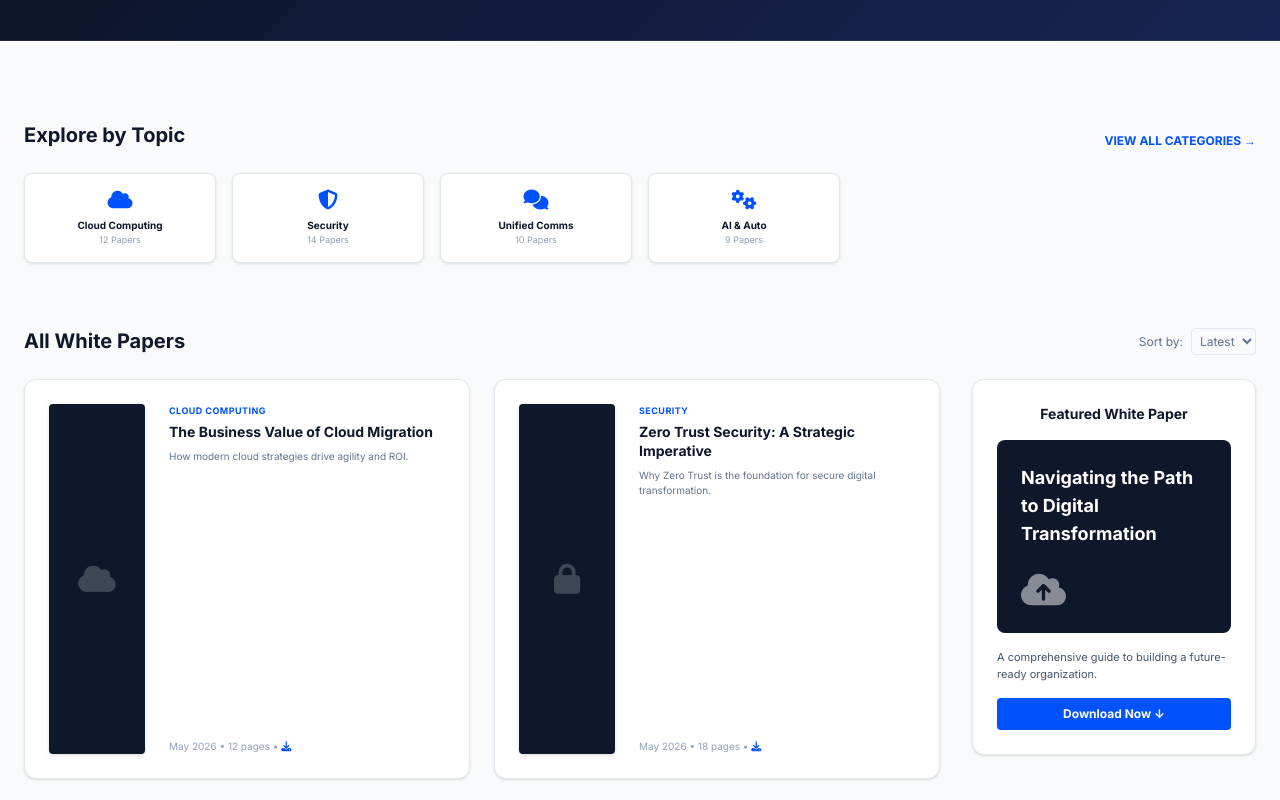
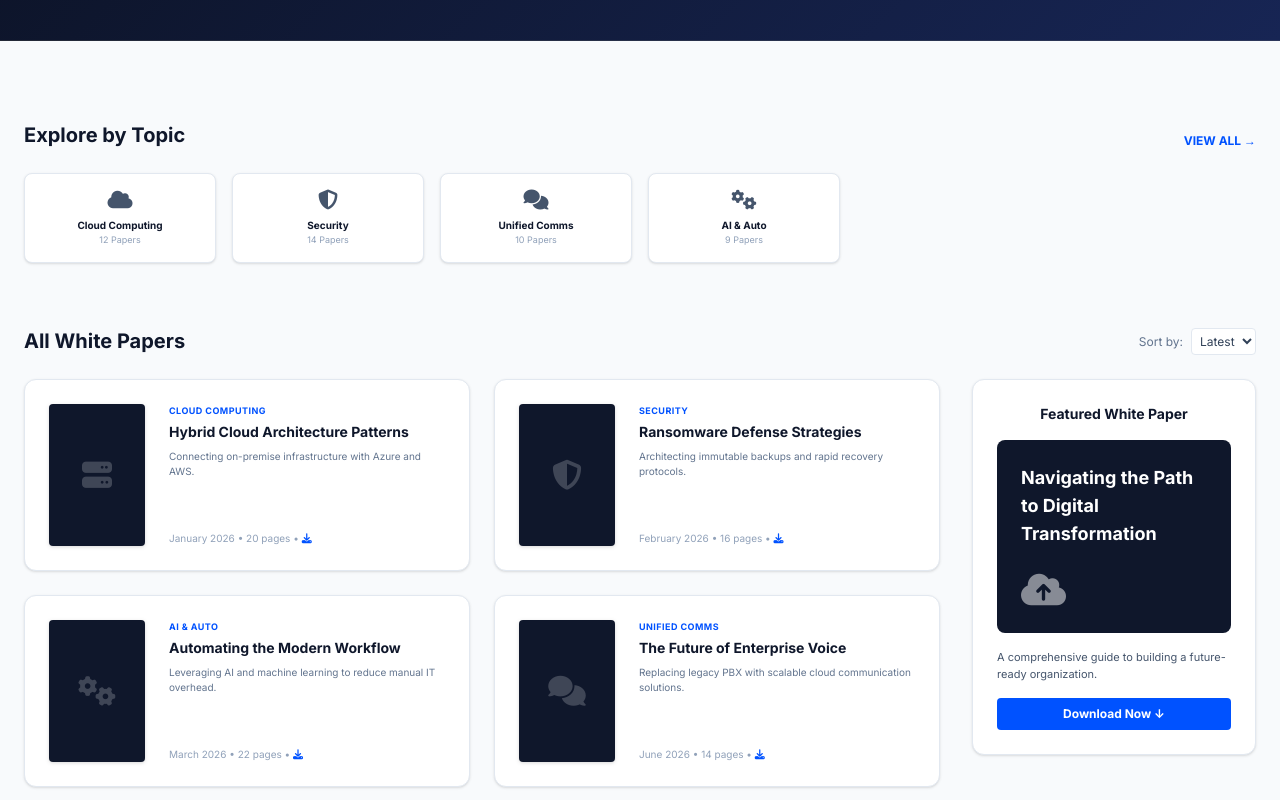
Before and after one commit to arindammohanty/ccn-web-ari, a Next.js app: page /resources/whitepapers in a window 1280 px wide. Shown: the part 500-1300 px from the top of the page. Built offline with nearby package versions, Linux system fonts and the light colour scheme.

Commit message:
Add files via upload

```diff
--- a/app/resources/whitepapers/page.tsx
+++ b/app/resources/whitepapers/page.tsx
@@ -1,7 +1,36 @@
-import React from 'react';
+"use client";
+
+import React, { useState } from 'react';
 import Link from 'next/link';
 
+// Mock Data for Whitepapers
+const whitepapersData = [
+    { id: 1, category: 'Cloud Computing', title: 'The Business Value of Cloud Migration', desc: 'How modern cloud strategies drive agility and ROI.', date: 'May 2026', pages: 12, icon: 'fa-cloud' },
+    { id: 2, category: 'Security', title: 'Zero Trust Security: A Strategic Imperative', desc: 'Why Zero Trust is the foundation for secure digital transformation.', date: 'April 2026', pages: 18, icon: 'fa-lock' },
+    { id: 3, category: 'Unified Comms', title: 'The Future of Enterprise Voice', desc: 'Replacing legacy PBX with scalable cloud communication solutions.', date: 'June 2026', pages: 14, icon: 'fa-comments' },
+    { id: 4, category: 'AI & Auto', title: 'Automating the Modern Workflow', desc: 'Leveraging AI and machine learning to reduce manual IT overhead.', date: 'March 2026', pages: 22, icon: 'fa-gears' },
+    { id: 5, category: 'Security', title: 'Ransomware Defense Strategies', desc: 'Architecting immutable backups and rapid recovery protocols.', date: 'February 2026', pages: 16, icon: 'fa-shield-halved' },
+    { id: 6, category: 'Cloud Computing', title: 'Hybrid Cloud Architecture Patterns', desc: 'Connecting on-premise infrastructure with Azure and AWS.', date: 'January 2026', pages: 20, icon: 'fa-server' },
+];
+
 export default function WhitepapersPage() {
+    const [searchTerm, setSearchTerm] = useState('');
+    const [activeCategory, setActiveCategory] = useState('All');
+    const [sortBy, setSortBy] = useState('Latest');
+
+    // Filter & Sort Logic
+    const filteredPapers = whitepapersData
+        .filter((paper) => {
+            const matchesSearch = paper.title.toLowerCase().includes(searchTerm.toLowerCase()) || paper.desc.toLowerCase().includes(searchTerm.toLowerCase());
+            const matchesCategory = activeCategory === 'All' || paper.category === activeCategory;
+            return matchesSearch && matchesCategory;
+        })
+        .sort((a, b) => {
+            if (sortBy === 'Latest') return b.id - a.id; // Simulating latest by ID
+            if (sortBy === 'A-Z') return a.title.localeCompare(b.title);
+            return 0;
+        });
+
     return (
         <div className="animate-fade-in">
             <section className="bg-gradient-hero border-b border-white/10 pt-16 pb-20 relative overflow-hidden">
@@ -10,77 +39,87 @@ export default function WhitepapersPage() {
                     <h1 className="text-4xl md:text-5xl font-bold text-white mb-4">White Papers</h1>
                     <p className="text-lg text-slate-300 mb-8">In-depth research and expert insights to help you make informed decisions.</p>
                     <div className="relative max-w-2xl">
-                        <i className="fa-solid fa-magnifying-glass absolute left-4 top-3 text-slate-400"></i>
-                        <input type="text" placeholder="Search white papers by keyword, topic or technology..." className="w-full pl-10 pr-4 py-3 rounded-md text-sm border-0 focus:ring-2 focus:ring-primary shadow-lg" />
+                        <i className="fa-solid fa-magnifying-glass absolute left-4 top-3.5 text-slate-400"></i>
+                        <input
+                            type="text"
+                            placeholder="Search white papers by keyword, topic or technology..."
+                            className="w-full pl-10 pr-4 py-3 rounded-md text-sm border-0 focus:ring-2 focus:ring-primary shadow-lg outline-none"
+                            value={searchTerm}
+                            onChange={(e) => setSearchTerm(e.target.value)}
+                        />
                     </div>
                 </div>
             </section>
 
             <div className="h-4 bg-slateBg"></div>
 
-            <section className="py-16 bg-slateBg">
+            <section className="py-16 bg-slateBg min-h-screen">
                 <div className="container mx-auto px-6 max-w-7xl">
                     <div className="flex justify-between items-end mb-6">
                         <h2 className="text-xl font-bold text-slate-900">Explore by Topic</h2>
-                        <Link href="#" className="text-primary text-xs font-bold uppercase">View All Categories &rarr;</Link>
+                        <button onClick={() => setActiveCategory('All')} className={`text-xs font-bold uppercase ${activeCategory === 'All' ? 'text-primary' : 'text-slate-500 hover:text-primary'}`}>View All &rarr;</button>
                     </div>
 
+                    {/* Category Filter Cards */}
                     <div className="grid grid-cols-2 md:grid-cols-6 gap-4 mb-16">
-                        <div className="bg-white border border-slate-200 rounded-lg p-4 flex flex-col items-center text-center shadow-sm cursor-pointer hover:border-primary transition-colors">
-                            <i className="fa-solid fa-cloud text-primary text-xl mb-2"></i>
-                            <span className="text-[10px] font-bold text-slate-900">Cloud Computing</span>
-                            <span className="text-[9px] text-slate-400">12 Papers</span>
-                        </div>
-                        <div className="bg-white border border-slate-200 rounded-lg p-4 flex flex-col items-center text-center shadow-sm cursor-pointer hover:border-primary transition-colors">
-                            <i className="fa-solid fa-shield-halved text-primary text-xl mb-2"></i>
-                            <span className="text-[10px] font-bold text-slate-900">Security</span>
-                            <span className="text-[9px] text-slate-400">14 Papers</span>
-                        </div>
-                        <div className="bg-white border border-slate-200 rounded-lg p-4 flex flex-col items-center text-center shadow-sm cursor-pointer hover:border-primary transition-colors">
-                            <i className="fa-solid fa-comments text-primary text-xl mb-2"></i>
-                            <span className="text-[10px] font-bold text-slate-900">Unified Comms</span>
-                            <span className="text-[9px] text-slate-400">10 Papers</span>
-                        </div>
-                        <div className="bg-white border border-slate-200 rounded-lg p-4 flex flex-col items-center text-center shadow-sm cursor-pointer hover:border-primary transition-colors">
-                            <i className="fa-solid fa-gears text-primary text-xl mb-2"></i>
-                            <span className="text-[10px] font-bold text-slate-900">AI & Auto</span>
-                            <span className="text-[9px] text-slate-400">9 Papers</span>
-                        </div>
+                        {[
+                            { id: 'Cloud Computing', icon: 'fa-cloud', count: 12 },
+                            { id: 'Security', icon: 'fa-shield-halved', count: 14 },
+                            { id: 'Unified Comms', icon: 'fa-comments', count: 10 },
+                            { id: 'AI & Auto', icon: 'fa-gears', count: 9 },
+                        ].map((cat) => (
+                            <div
+                                key={cat.id}
+                                onClick={() => setActiveCategory(activeCategory === cat.id ? 'All' : cat.id)}
+                                className={`bg-white border rounded-lg p-4 flex flex-col items-center text-center shadow-sm cursor-pointer transition-colors ${activeCategory === cat.id ? 'border-primary ring-1 ring-primary/20' : 'border-slate-200 hover:border-primary/50'}`}
+                            >
+                                <i className={`fa-solid ${cat.icon} text-xl mb-2 ${activeCategory === cat.id ? 'text-primary' : 'text-slate-600'}`}></i>
+                                <span className={`text-[10px] font-bold ${activeCategory === cat.id ? 'text-primary' : 'text-slate-900'}`}>{cat.id}</span>
+                                <span className="text-[9px] text-slate-400">{cat.count} Papers</span>
+                            </div>
+                        ))}
                     </div>
 
                     <div className="flex justify-between items-end mb-6">
-                        <h2 className="text-xl font-bold text-slate-900">All White Papers</h2>
+                        <h2 className="text-xl font-bold text-slate-900">
+                            {activeCategory === 'All' ? 'All White Papers' : `${activeCategory} Papers`}
+                        </h2>
                         <div className="flex items-center text-xs text-slate-500">Sort by:
-                            <select className="ml-2 border border-slate-200 rounded p-1">
-                                <option>Latest</option>
+                            <select
+                                className="ml-2 border border-slate-200 rounded p-1 outline-none text-slate-700 bg-white cursor-pointer"
+                                value={sortBy}
+                                onChange={(e) => setSortBy(e.target.value)}
+                            >
+                                <option value="Latest">Latest</option>
+                                <option value="A-Z">A-Z</option>
                             </select>
                         </div>
                     </div>
 
                     <div className="grid lg:grid-cols-4 gap-8">
-                        <div className="lg:col-span-3 grid md:grid-cols-2 gap-6">
-                            <div className="bg-white border border-slate-200 rounded-xl p-6 hover:shadow-card transition-shadow flex shadow-sm">
-                                <div className="w-24 mr-6 bg-slate-900 rounded drop-shadow flex-shrink-0 flex items-center justify-center relative overflow-hidden">
-                                    <i className="fa-solid fa-cloud text-3xl text-white opacity-20 absolute"></i>
+                        <div className="lg:col-span-3 grid md:grid-cols-2 gap-6 content-start">
+                            {filteredPapers.length > 0 ? (
+                                filteredPapers.map((paper) => (
+                                    <div key={paper.id} className="bg-white border border-slate-200 rounded-xl p-6 hover:shadow-card transition-shadow flex shadow-sm h-48">
+                                        <div className="w-20 md:w-24 mr-6 bg-slate-900 rounded drop-shadow flex-shrink-0 flex items-center justify-center relative overflow-hidden">
+                                            <i className={`fa-solid ${paper.icon} text-3xl text-white opacity-20 absolute`}></i>
+                                        </div>
+                                        <div className="flex flex-col justify-center">
+                                            <span className="text-[9px] font-bold text-primary uppercase tracking-wider mb-1">{paper.category}</span>
+                                            <h3 className="font-bold text-slate-900 mb-2 text-sm leading-snug">{paper.title}</h3>
+                                            <p className="text-[10px] text-slate-500 mb-4 line-clamp-2">{paper.desc}</p>
+                                            <p className="text-[10px] text-slate-400 mt-auto">{paper.date} &bull; {paper.pages} pages &bull; <i className="fa-solid fa-download text-primary cursor-pointer hover:scale-110 transition-transform"></i></p>
+                                        </div>
+                                    </div>
+                                ))
+                            ) : (
+                                <div className="col-span-2 text-center py-12 bg-white rounded-xl border border-slate-200">
+                                    <i className="fa-solid fa-folder-open text-4xl text-slate-300 mb-4"></i>
+                                    <h3 className="text-lg font-bold text-slate-700">No results found</h3>
+                                    <p className="text-sm text-slate-500">Try adjusting your search terms or category filters.</p>
+                                    <button onClick={() => { setSearchTerm(''); setActiveCategory('All'); }} className="mt-4 text-primary text-xs font-bold">Clear Filters</button>
                                 </div>
-                                <div className="flex flex-col justify-center">
-                                    <span className="text-[9px] font-bold text-primary uppercase tracking-wider mb-1">Cloud Computing</span>
-                                    <h3 className="font-bold text-slate-900 mb-2 text-sm leading-snug">The Business Value of Cloud Migration</h3>
-                                    <p className="text-[10px] text-slate-500 mb-4 line-clamp-2">How modern cloud strategies drive agility and ROI.</p>
-                                    <p className="text-[10px] text-slate-400 mt-auto">May 2026 &bull; 12 pages &bull; <i className="fa-solid fa-download text-primary"></i></p>
-                                </div>
-                            </div>
-                            <div className="bg-white border border-slate-200 rounded-xl p-6 hover:shadow-card transition-shadow flex shadow-sm">
-                                <div className="w-24 mr-6 bg-slate-900 rounded drop-shadow flex-shrink-0 flex items-center justify-center relative overflow-hidden">
-                                    <i className="fa-solid fa-lock text-3xl text-white opacity-20 absolute"></i>
-                                </div>
-                                <div className="flex flex-col justify-center">
-                                    <span className="text-[9px] font-bold text-primary uppercase tracking-wider mb-1">Security</span>
-                                    <h3 className="font-bold text-slate-900 mb-2 text-sm leading-snug">Zero Trust Security: A Strategic Imperative</h3>
-                                    <p className="text-[10px] text-slate-500 mb-4 line-clamp-2">Why Zero Trust is the foundation for secure digital transformation.</p>
-                                    <p className="text-[10px] text-slate-400 mt-auto">May 2026 &bull; 18 pages &bull; <i className="fa-solid fa-download text-primary"></i></p>
-                                </div>
-                            </div>
+                            )}
                         </div>
 
                         <div>
@@ -91,7 +130,7 @@ export default function WhitepapersPage() {
                                     <i className="fa-solid fa-cloud-arrow-up text-4xl opacity-50 mt-4 block text-center"></i>
                                 </div>
                                 <p className="text-[11px] text-slate-600 mb-4 text-left">A comprehensive guide to building a future-ready organization.</p>
-                                <button className="w-full bg-primary text-white py-2 rounded text-xs font-bold">Download Now &darr;</button>
+                                <button className="w-full bg-primary hover:bg-primaryHover transition-colors text-white py-2 rounded text-xs font-bold">Download Now &darr;</button>
                             </div>
                         </div>
                     </div>
```
Also changed, not shown: app/resources/webinars/page.tsx (+50 -17 lines), app/support/page.tsx (+30 -9 lines).
